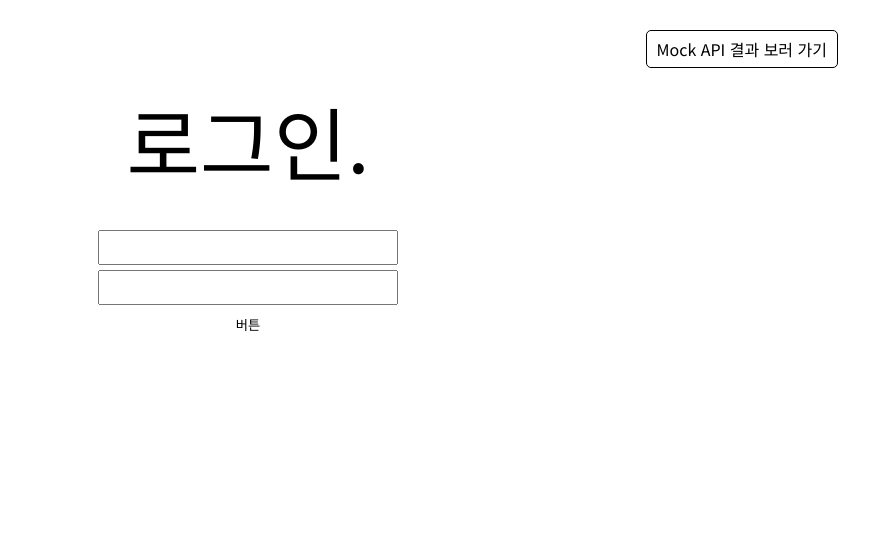
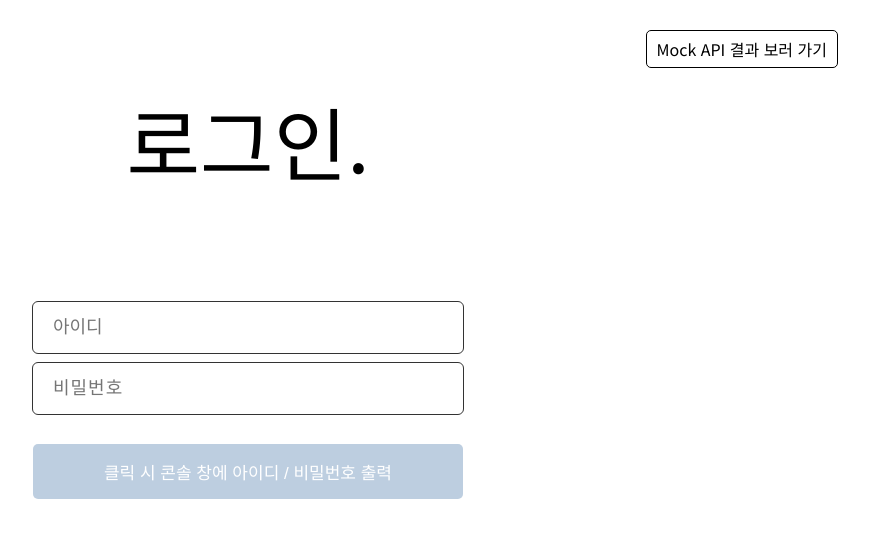
Before and after one commit to blueStragglr/wanted-pre-onboarding-10-FE-quest, a React (Create React App) app: page /login in a window 1280 px wide. Shown: the top 538 px of the page, without its empty margins (392-1261 px from the left). Built offline with nearby package versions, Linux system fonts and the light colour scheme.

Commit message:
style: 로그인 화면 스타일 구현

```diff
--- a/src/components/common/Wrapper.tsx
+++ b/src/components/common/Wrapper.tsx
@@ -12,6 +12,7 @@ const Wrapper = ({ children }: WrapperProps) => {
 export default Wrapper;
 
 const Conainer = styled.div`
+  position: relative;
   max-width: 960px;
   margin: 0 auto;
   text-align: center;
--- a/src/components/login/Button.tsx
+++ b/src/components/login/Button.tsx
@@ -5,11 +5,21 @@ type ButtonProps = {
 };
 
 const Button = ({ onClick }: ButtonProps) => {
-  return <Btn onClick={onClick}>버튼</Btn>;
+  return <Btn onClick={onClick}>클릭 시 콘솔 창에 아이디 / 비밀번호 출력</Btn>;
 };
 
 export default Button;
 
 const Btn = styled.button`
-  width: 300px;
+  width: 100%;
+  padding: 15px 20px;
+  border-radius: 5px;
+  font-size: 17px;
+  color: #fff;
+  background-color: #8aa9c890;
+  transition: background-color 0.3s;
+
+  &:hover {
+    background-color: #8aa9c8;
+  }
 `;
--- a/src/components/login/InputBox.tsx
+++ b/src/components/login/InputBox.tsx
@@ -4,16 +4,37 @@ type InputBoxProps = {
   type: string;
   value: string;
   onChange: (e: React.ChangeEvent<HTMLInputElement>) => void;
+  placeholder: string;
 };
 
-const InputBox = ({ type, value, onChange }: InputBoxProps) => {
-  return <Input type={type} value={value} onChange={onChange} />;
+const InputBox = ({ type, value, onChange, placeholder }: InputBoxProps) => {
+  return (
+    <Input
+      type={type}
+      value={value}
+      onChange={onChange}
+      placeholder={placeholder}
+      isEmpty={!value}
+    />
+  );
 };
 
 export default InputBox;
 
-const Input = styled.input`
-  width: 300px;
-  padding: 5px 10px;
+const Input = styled.input<{ isEmpty: boolean }>`
+  width: 100%;
+  padding: 15px 20px;
+  border: 0px;
+  border-radius: 5px;
+  outline: 1px solid #333;
   font-size: 18px;
+  transition: outline 0.3s;
+
+  &:focus {
+    outline: 1px solid #8aa9c8;
+  }
+
+  &:nth-child(2) {
+    letter-spacing: ${({ isEmpty }) => (isEmpty ? '1px' : '5px')};
+  }
 `;
--- a/src/components/login/InputWrapper.tsx
+++ b/src/components/login/InputWrapper.tsx
@@ -16,12 +16,20 @@ const Wrapper = styled.div`
   flex-direction: column;
   justify-content: center;
   align-items: center;
+  position: fixed;
+  top: 0;
+  right: 0;
+  bottom: 0;
+  left: 0;
+  max-width: 450px;
+  margin: 0 auto;
+  padding: 10px;
 
   > input:first-child {
-    margin-bottom: 5px;
+    margin-bottom: 10px;
   }
 
-  > input:last-child {
-    margin-bottom: 10px;
+  > input:nth-child(2) {
+    margin-bottom: 30px;
   }
 `;
--- a/src/container/Login.tsx
+++ b/src/container/Login.tsx
@@ -22,10 +22,15 @@ const Login = () => {
   return (
     <Wrapper>
       <InputWrapper>
-        <InputBox type="text" value={id} onChange={onChangeId} />
-        <InputBox type="password" value={pw} onChange={onChangePw} />
+        <InputBox type="text" value={id} onChange={onChangeId} placeholder="아이디" />
+        <InputBox
+          type="password"
+          value={pw}
+          onChange={onChangePw}
+          placeholder="비밀번호"
+        />
+        <Button onClick={onClick} />
       </InputWrapper>
-      <Button onClick={onClick} />
     </Wrapper>
   );
 };
```
